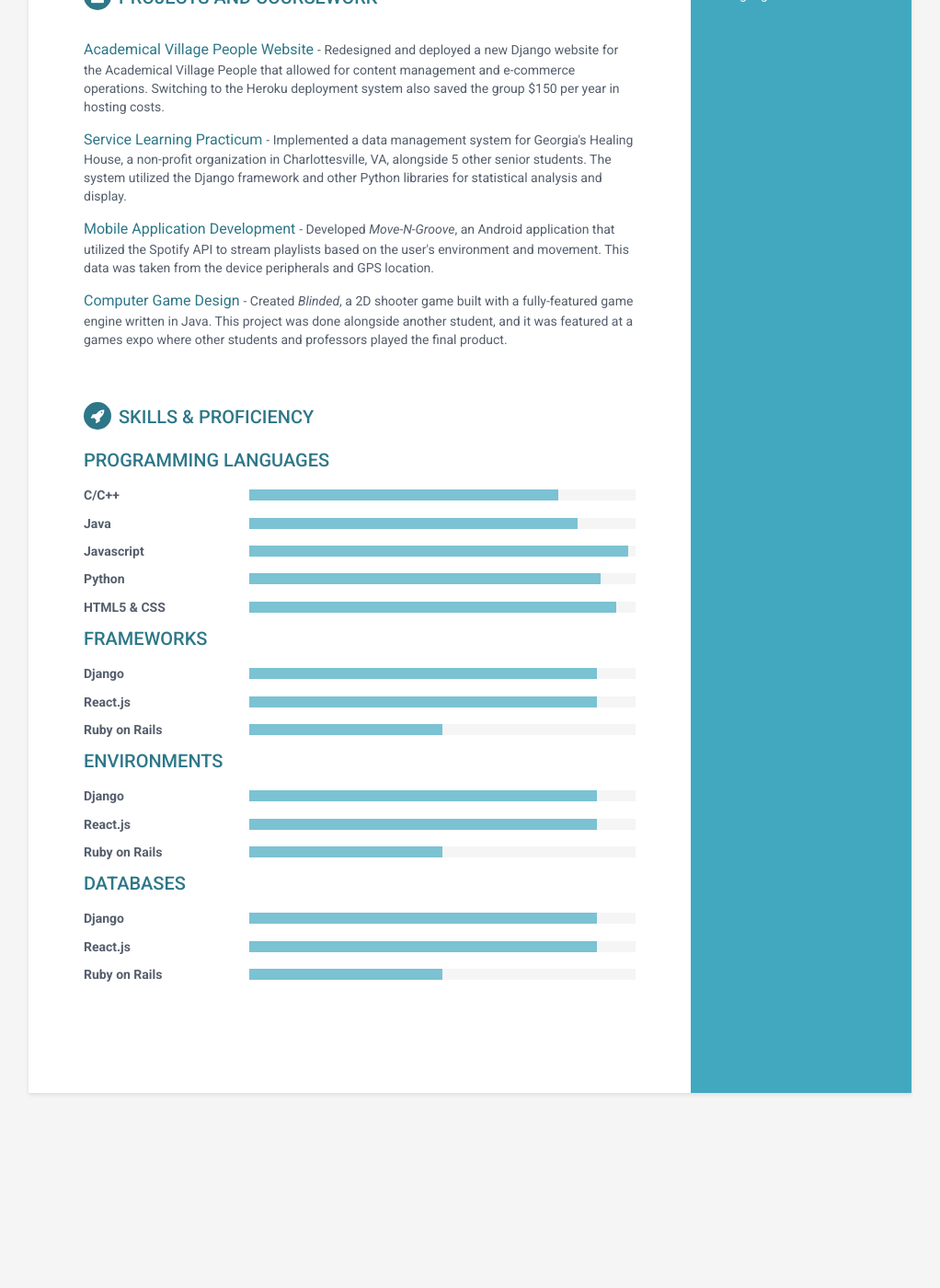
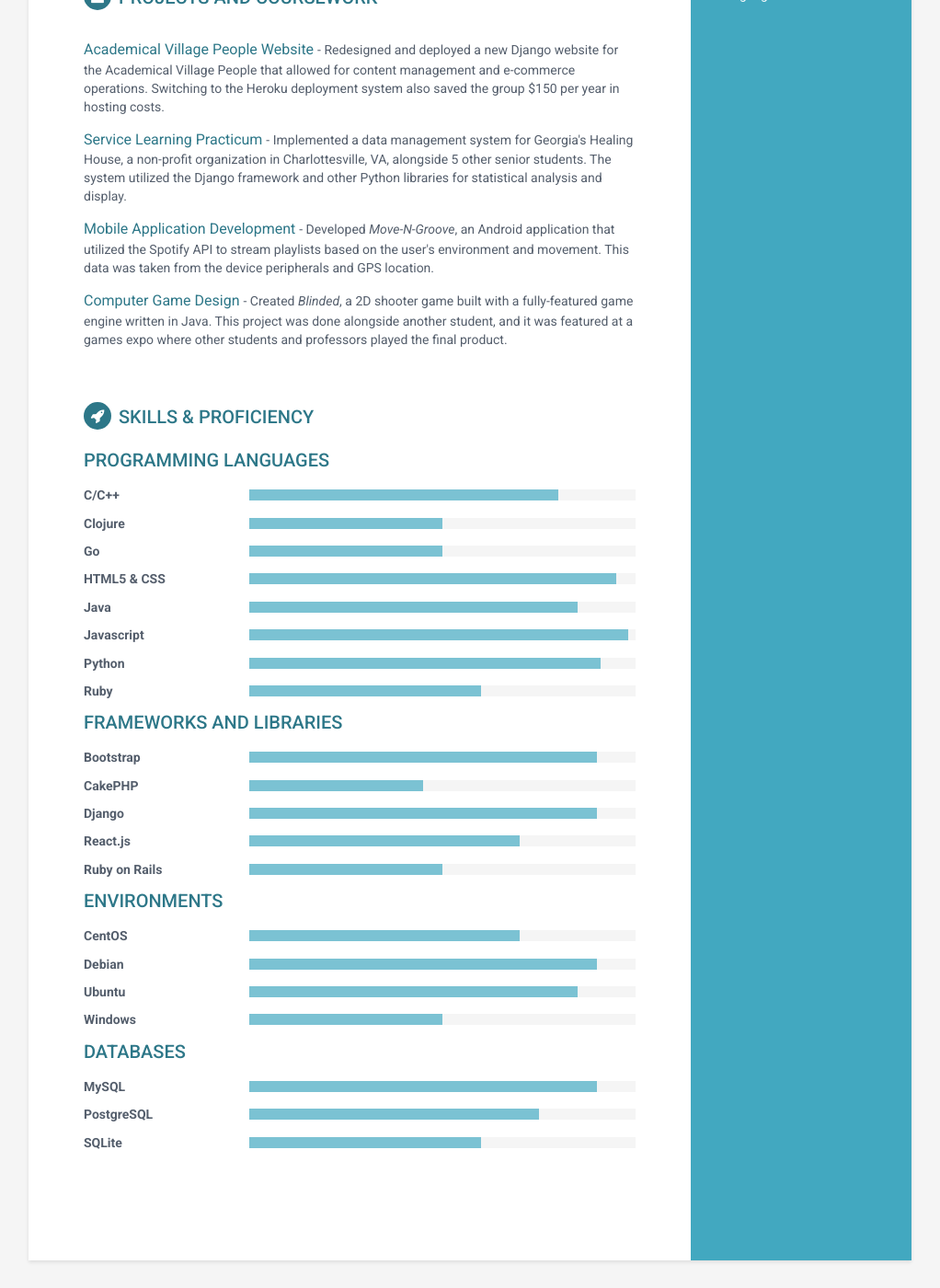
Before and after one commit to champagneabuelo/champagneabuelo.github.io, a Jekyll site: the page built from index.html, in a window 1280 px wide and 1400 px high, scrolled down 1028 px. Shown: the whole window at 92% size, without its empty margins (129-1151 px from the left). Built offline with Jekyll 4.4.1, drawn with Linux system fonts in a browser that asks for light colours; before the commit the page ends 2246 px from its top, so only the background shows below that.

Commit message:
Update skills.html

```diff
--- a/_includes/skills.html
+++ b/_includes/skills.html
@@ -6,6 +6,30 @@
             <h3 class="level-title">C/C++</h3>
             <div class="level-bar">
                 <div class="level-bar-inner" data-level="80%">
+                </div>
+            </div><!--//level-bar-->
+        </div><!--//item-->
+
+         <div class="item">
+            <h3 class="level-title">Clojure</h3>
+            <div class="level-bar">
+                <div class="level-bar-inner" data-level="50%">
+                </div>
+            </div><!--//level-bar-->
+        </div><!--//item-->
+
+        <div class="item">
+            <h3 class="level-title">Go</h3>
+            <div class="level-bar">
+                <div class="level-bar-inner" data-level="50%">
+                </div>
+            </div><!--//level-bar-->
+        </div><!--//item-->
+
+        <div class="item">
+            <h3 class="level-title">HTML5 &amp; CSS</h3>
+            <div class="level-bar">
+                <div class="level-bar-inner" data-level="95%">
                 </div>
             </div><!--//level-bar-->
         </div><!--//item-->
@@ -34,16 +58,32 @@
             </div><!--//level-bar-->
         </div><!--//item-->
 
-        <div class="item">
-            <h3 class="level-title">HTML5 &amp; CSS</h3>
+         <div class="item">
+            <h3 class="level-title">Ruby</h3>
             <div class="level-bar">
-                <div class="level-bar-inner" data-level="95%">
+                <div class="level-bar-inner" data-level="60%">
                 </div>
             </div><!--//level-bar-->
         </div><!--//item-->
     </div>
-  <h5 class="section-title">Frameworks</h5>
+  <h5 class="section-title">Frameworks and Libraries</h5>
   <div class="skillset">
+     <div class="item">
+        <h3 class="level-title">Bootstrap</h3>
+        <div class="level-bar">
+            <div class="level-bar-inner" data-level="90%">
+            </div>
+        </div><!--//level-bar-->
+    </div><!--//item-->
+
+     <div class="item">
+        <h3 class="level-title">CakePHP</h3>
+        <div class="level-bar">
+            <div class="level-bar-inner" data-level="45%">
+            </div>
+        </div><!--//level-bar-->
+    </div><!--//item-->
+
     <div class="item">
         <h3 class="level-title">Django</h3>
         <div class="level-bar">
@@ -55,7 +95,7 @@
     <div class="item">
         <h3 class="level-title">React.js</h3>
         <div class="level-bar">
-            <div class="level-bar-inner" data-level="90%">
+            <div class="level-bar-inner" data-level="70%">
             </div>
         </div><!--//level-bar-->
     </div><!--//item-->
@@ -72,7 +112,15 @@
   <h5 class="section-title">Environments</h5>
   <div class="skillset">
     <div class="item">
-        <h3 class="level-title">Django</h3>
+        <h3 class="level-title">CentOS</h3>
+        <div class="level-bar">
+            <div class="level-bar-inner" data-level="70%">
+            </div>
+        </div><!--//level-bar-->
+    </div><!--//item-->
+
+    <div class="item">
+        <h3 class="level-title">Debian</h3>
         <div class="level-bar">
             <div class="level-bar-inner" data-level="90%">
             </div>
@@ -80,15 +128,16 @@
     </div><!--//item-->
 
     <div class="item">
-        <h3 class="level-title">React.js</h3>
+        <h3 class="level-title">Ubuntu</h3>
         <div class="level-bar">
-            <div class="level-bar-inner" data-level="90%">
+            <div class="level-bar-inner" data-level="85%">
             </div>
         </div><!--//level-bar-->
     </div><!--//item-->
 
+
     <div class="item">
-        <h3 class="level-title">Ruby on Rails</h3>
+        <h3 class="level-title">Windows</h3>
         <div class="level-bar">
             <div class="level-bar-inner" data-level="50%">
             </div>
@@ -99,7 +148,7 @@
   <h5 class="section-title">Databases</h5>
     <div class="skillset">
     <div class="item">
-        <h3 class="level-title">Django</h3>
+        <h3 class="level-title">MySQL</h3>
         <div class="level-bar">
             <div class="level-bar-inner" data-level="90%">
             </div>
@@ -107,17 +156,17 @@
     </div><!--//item-->
 
     <div class="item">
-        <h3 class="level-title">React.js</h3>
+        <h3 class="level-title">PostgreSQL</h3>
         <div class="level-bar">
-            <div class="level-bar-inner" data-level="90%">
+            <div class="level-bar-inner" data-level="75%">
             </div>
         </div><!--//level-bar-->
     </div><!--//item-->
 
     <div class="item">
-        <h3 class="level-title">Ruby on Rails</h3>
+        <h3 class="level-title">SQLite</h3>
         <div class="level-bar">
-            <div class="level-bar-inner" data-level="50%">
+            <div class="level-bar-inner" data-level="60%">
             </div>
         </div><!--//level-bar-->
     </div><!--//item-->
```
